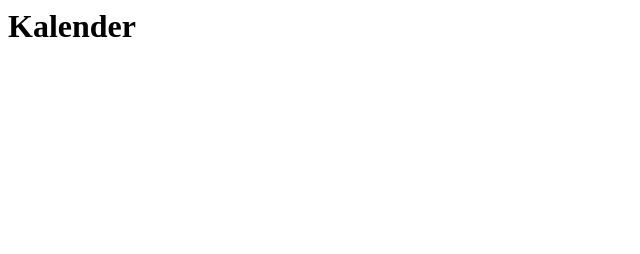
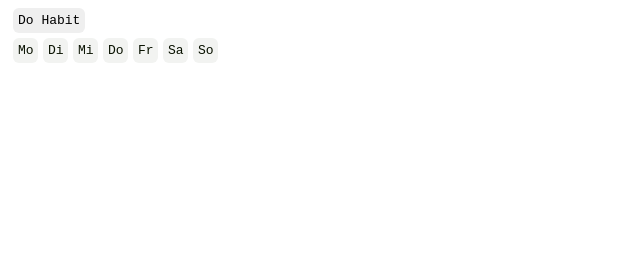
Before and after one commit to MuffinsHub/notion, a plain HTML site: page tracker/index.html in a window 1280 px wide. Shown: the whole page, without its empty margins (0-640 px from the left). Drawn offline with Linux system fonts and the light colour scheme.

Commit message:
Update index.html

```diff
--- a/tracker/index.html
+++ b/tracker/index.html
@@ -1 +1,73 @@
-<h1>Kalender</h1>
+<!DOCTYPE html>
+<html>
+<head>
+<style>
+.Wochentage {
+  /*Style Kalenderblatt ("Hintergrund"*/
+  display: grid;
+  height: 200px;
+  width: 205px;
+  gap: 5px;
+  padding:5px;
+  justify-content: start;
+  grid-template-columns: repeat(7, 25px);
+  grid-template-rows: repeat(6, 25px);
+  background-color: rgba(555,255,588, 0.8); /*Farbe Kalenderblatt*/
+  font-family:monospace;
+}
+.weekday-header {
+  /*Style Wochentagsheader*/
+  display: grid;
+  gap: 5px;
+  padding:5px;
+  justify-content: start;
+  grid-template-columns: repeat(7, 25px);
+  grid-template-rows: repeat(6, 25px);
+  background-color:#f2f3f1;
+  font-family:monospace;
+  color: #091201;
+  border-radius: 6px;
+}
+.day {
+  /*Style Kalendertage*/
+  background-color:#f2f3f1 ;
+  border-radius: 6px;
+  padding: 5px;
+  font-size: 0.9em;
+  color: #cfd5c9;
+  text-align:center;
+}
+Button {
+  border: none;
+  border-radius: 6px;
+  padding: 5px;
+  margin-left: 5px;
+  font-family: monospace;
+  font-size: 1em;
+}
+
+
+</style>
+</head>
+<body>
+<button onclick="habit_done()">Do Habit</button>
+
+
+<div id="calendar">
+  <div class="Wochentage" id="days-container">
+    <div class="weekday-header"> Mo </div>
+    <div class="weekday-header"> Di </div>
+    <div class="weekday-header"> Mi </div>
+    <div class="weekday-header"> Do </div>
+    <div class="weekday-header"> Fr </div>
+    <div class="weekday-header"> Sa </div>
+    <div class="weekday-header"> So </div>
+  </div>
+</div>
+
+
+</div>
+
+<script src="script.js"></script>
+</body>
+</html>
```
